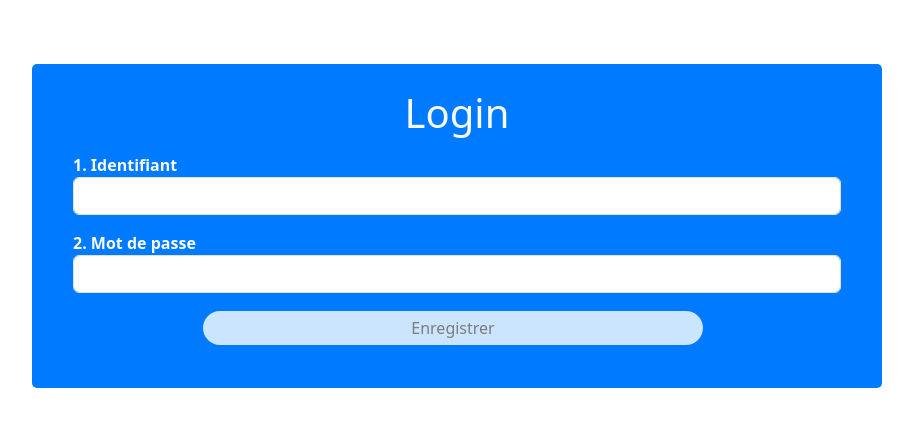
After one commit to MagOrl/SAE-3.01A-GR_N, a Flask app: page /login/ in a window 1280 px wide. The commit adds this page. Shown: the top 427 px of the page, without its empty margins (183-1096 px from the left). Run offline with Flask 3, Linux system fonts and the light colour scheme.

Commit message:
Back de login fonctionelle

```diff
--- /dev/null
+++ b/monApp/forms.py
@@ -0,0 +1,20 @@
+from flask_wtf import FlaskForm
+from wtforms import StringField, HiddenField
+from wtforms import PasswordField
+from . models import User
+from hashlib import sha256
+
+class LoginForm(FlaskForm):
+    Login = StringField('Identifiant')
+    Password = PasswordField('Mot de passe')
+    next = HiddenField()
+    def get_authenticated_user(self):
+        unUser = User.query.get(self.Login.data)
+        if unUser is None:
+            return None
+        m = sha256()
+        m.update(self.Password.data.encode())
+        passwd = m.hexdigest()
+        return unUser if passwd == unUser.Password else None
+
+# Roles : Chercheur, Technicien, Admin, Direction.
--- a/monApp/static/style.css
+++ b/monApp/static/style.css
@@ -7,7 +7,7 @@
   --shadow-hover: 0 6px 12px rgba(0, 0, 0, 0.15);
 }
 
-.navbar-brand{
+.navbar-brand {
   font-size: 200%;
 }
 
@@ -22,6 +22,47 @@
 .navbar-nav .nav-link[href="#"]:hover {
   background-color: #0056b3;
   color: white;
+}
+
+/* LOGIN */
+
+.form-login {
+  width: 850px;
+  border-radius: 5px;
+  padding: 25px;
+  margin-left: auto;
+  margin-right: auto;
+  margin-top: 5%;
+  background-color: var(--primary-color);
+}
+
+.form-login h1 {
+  color: var(--bg);
+  text-align: center;
+}
+.form-login label {
+  color: var(--bg);
+  font-weight: bold;
+}
+.block {
+  margin-left: 15%;
+  margin-right: 15%;
+  margin: 2%;
+}
+.btn-voir {
+  background-color: var(--light-primary);
+  border-radius: 2em;
+  color: rgb(124, 124, 124);
+  border: none;
+  padding: 5px 10px;
+  margin: 2px;
+  cursor: pointer;
+  width: 500px;
+  margin-left: 130px;
+
+}
+.btn-voir:hover {
+  background-color: var(--hover-primary);
 }
 
 /* ADMINISTRATEUR */
--- /dev/null
+++ b/monApp/templates/login.html
@@ -0,0 +1,34 @@
+<!DOCTYPE html>
+<html lang="fr">
+<head>
+  <meta charset="UTF-8" />
+  <meta name="viewport" content="width=device-width, initial-scale=1.0" />
+  <link href="https://cdn.jsdelivr.net/npm/bootstrap@5.3.0/dist/css/bootstrap.min.css" rel="stylesheet"/>
+  <link rel="stylesheet" href="{{ url_for('static', filename='style.css') }}"/>
+</head>
+  <form
+    role="form"
+    class="form-login"
+    method="POST"
+    action="{{ url_for('login') }}"
+  >
+    {{ form.hidden_tag() }}
+    <h1>Login</h1>
+    <div class="block">
+      <label for="nom"> 1. Identifiant </label>
+      <div class="form-group">
+      {{ form.Login(size=10, class_="form-control") }}
+      </div>
+    </div>
+    <div class="block">
+      <label for="mot-de-passe">
+        2. Mot de passe
+      </label>
+      <div class="form-group mb-3">
+        {{ form.Password(size=10, class_="form-control")}}
+      </div>
+      <div class="ctn-btn">
+      <input type="submit" value="Enregistrer" class="btn-voir">
+      </div>
+    </form>
+</html>
--- a/monApp/views.py
+++ b/monApp/views.py
@@ -1,29 +1,50 @@
-from flask import Flask,render_template
+from flask import render_template, url_for, request, redirect
 from .app import app
+from monApp.forms import LoginForm
+from flask_login import login_user
+
 
 @app.route('/')
-@app.route('/index/')
-def index():
-    return render_template("nav_bar.html")
+@app.route("/login/", methods=("GET", "POST"))
+def login():
+    if len(request.args) == 0:
+        unForm = LoginForm()
+        unUser = None
+        if not unForm.is_submitted():
+            unForm.next.data = request.args.get('next')
+        elif unForm.validate_on_submit():
+            unUser = unForm.get_authenticated_user()
+            if unUser:
+                login_user(unUser)
+                next = unForm.next.data or url_for(f"{unUser.Role}_accueil")
+                return redirect(next)
+    return render_template("login.html", form=unForm)
+
 
 @app.route('/chercheur/')
 def chercheur_accueil():
     return render_template("Chercheur_Accueil.html")
 
+
 @app.route('/chercheur/campagne/')
 def chercheur_campagne():
     return render_template("Chercheur_Campagne.html")
+
 
 @app.route('/chercheur/echantillon/')
 def chercheur_echantillon():
     return render_template("Chercheur_Echantillon.html")
 
+
 @app.route('/chercheur/sequence/')
 def chercheur_sequence():
     return render_template("Chercheur_Sequence.html")
+
+
 @app.route("/admin/")
 def admin():
     return render_template("home_admin.html")
 
+
 if __name__ == "__main__":
     app.run()
```
Also changed, not shown: monApp/commands.py (+18 -0 lines), monApp/models.py (+151 -47 lines). Lines whose indentation alone changed are shown as unchanged.
